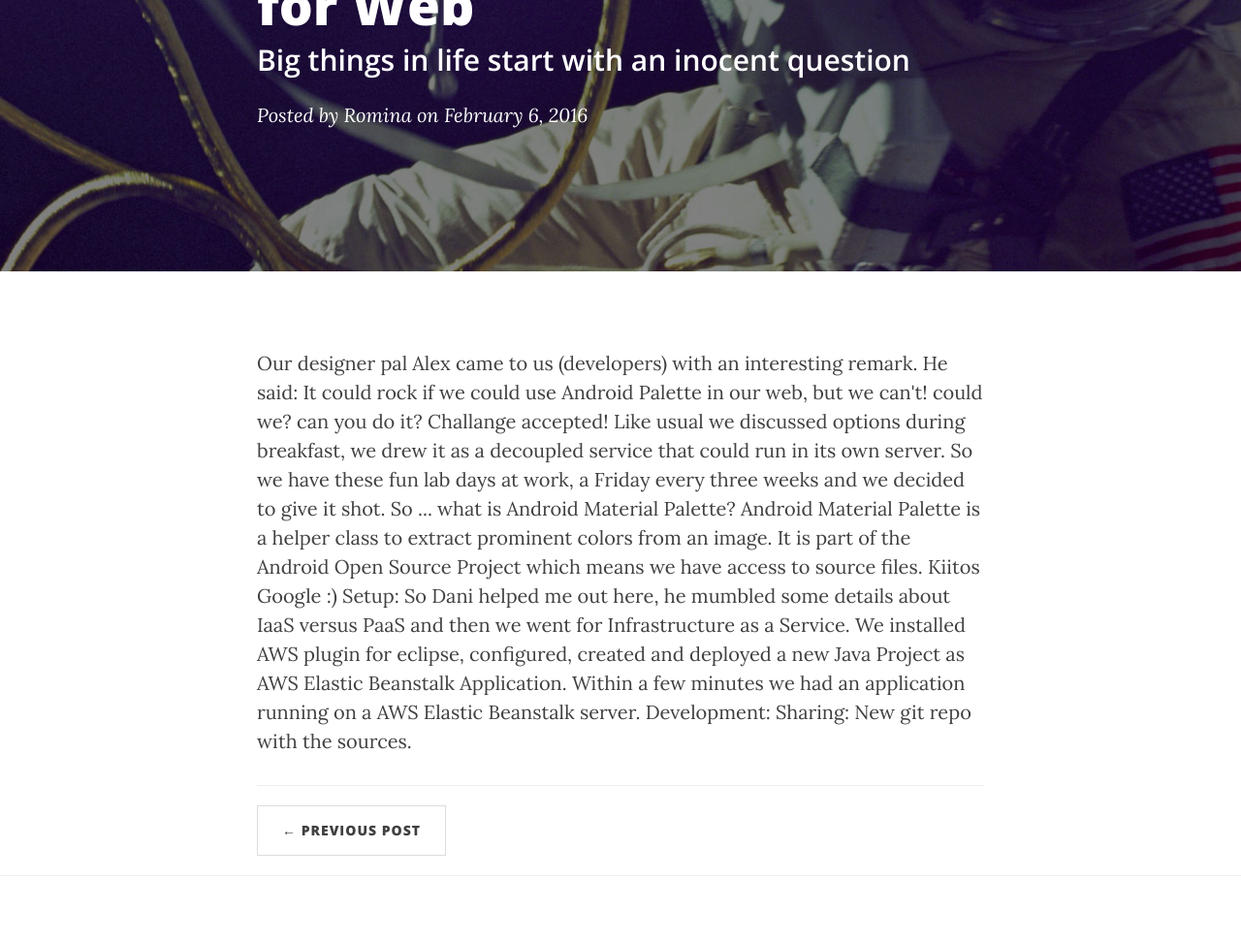
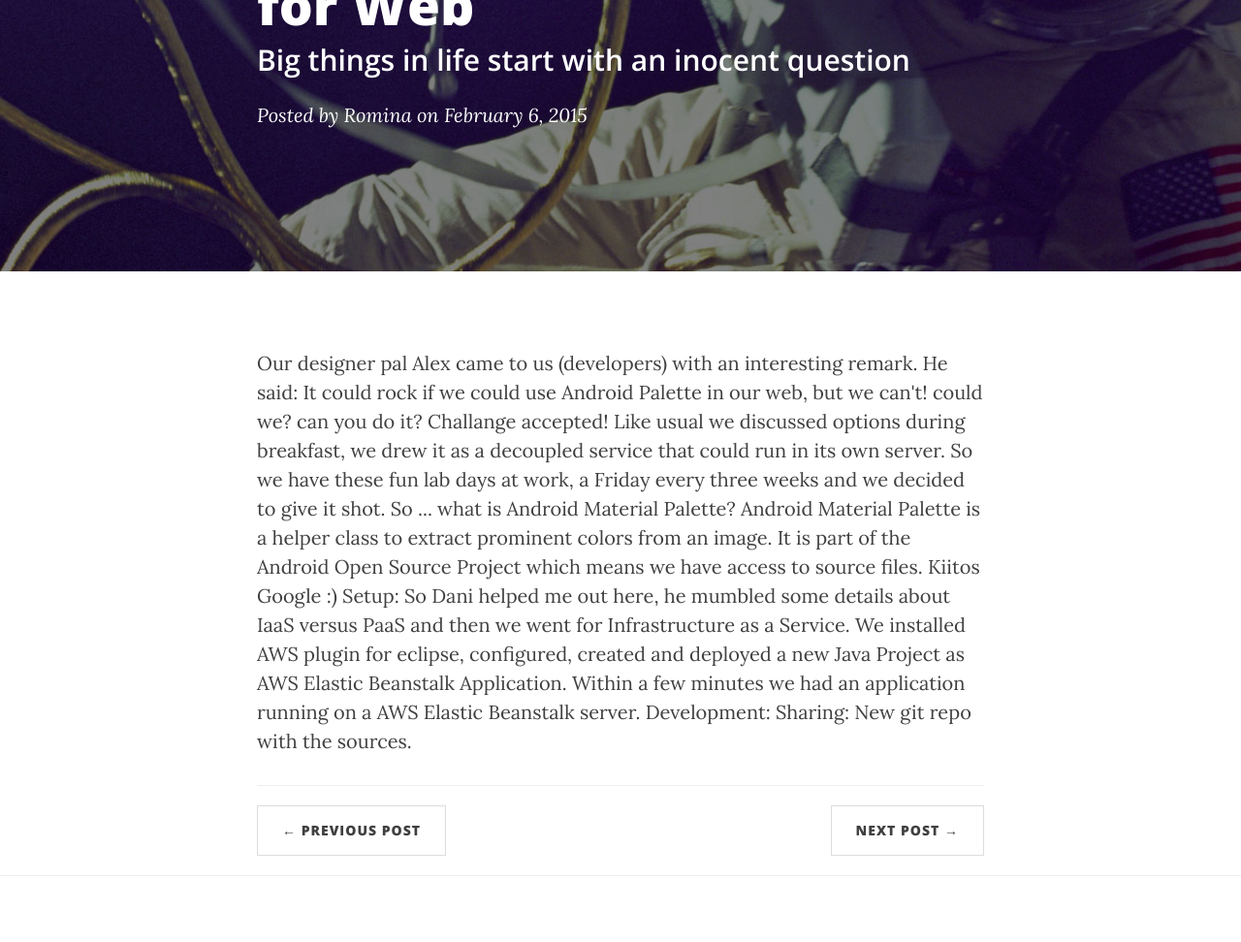
Before and after one commit to Zzivi/zzivi.github.io, a Jekyll site: the page built from _posts/2015-02-06-palette-in-beanstalk.markdown, in a window 1280 px wide. Shown: the part 256-1228 px from the top of the page at 97% size. Built offline with Jekyll 4.4.1, drawn with Linux system fonts in a browser that asks for light colours; nearby versions of some CDN libraries; comment, search, counter and statistics services are not loaded.

Commit message:
fix link and rename post.

```diff
--- a/_posts/2015-02-06-beanstalk.markdown
+++ b/_posts/2015-02-06-palette-in-beanstalk.markdown
@@ -2,7 +2,7 @@
 layout:     post
 title:      "Android Material Palette for Web"
 subtitle:   "Big things in life start with an inocent question"
-date:       2016-02-06 00:00:00
+date:       2015-02-06 00:00:00
 author:     "Romina"
 header-img: "img/post-bg-06.jpg"
 ---
--- a/_posts/2015-05-31-aar-library-android-studio-1.markdown
+++ b/_posts/2015-05-31-aar-library-android-studio-1.markdown
@@ -44,6 +44,7 @@ Library projects cannot be compiled to Android applications and started without
 	<li><b>Project:&nbsp;</b>AppCore</li>
 	<li><b>Module Application:&nbsp;</b>app</li>
 	<li><b>Module Library:&nbsp;</b>apilibrary</li>
+</ul>
 Within Android Studio (v1 and above) right click on your Project structure and choose the option "new module".
 </p>
 [SOURCE CODE](https://github.com/rliuzzi/apilibrary)
```
